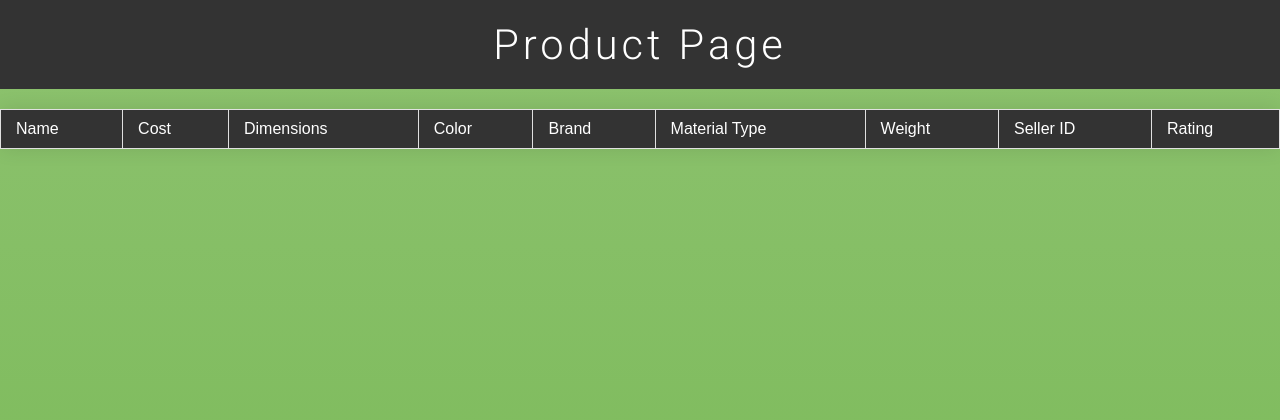
After one commit to viboppan/furnihub, a Flask app: template templates/product_page_table.html in a window 1280 px wide. The commit adds this page. Shown: the top 420 px of the page. Run offline with Flask 3, Linux system fonts and the light colour scheme; the template is opened without the code that fills it, so the values that code supplies are empty; parts of the project's set-up code (start-up, migrations or seed data) failed here and were passed over.

Commit message:
added product page

```diff
--- a/app.py
+++ b/app.py
@@ -1,6 +1,7 @@
 from flask import Flask, render_template
 
-from mnop.Customer import customer_endpoints
+from Collections.Customer import customer_endpoints
+from utils.mongo_setup import insert_sample_data
 
 app = Flask(__name__)
 app.register_blueprint(customer_endpoints)
@@ -12,4 +13,6 @@ def hello_world():  # put application's code here
 
 
 if __name__ == '__main__':
+    print("hiiiiiiiiiiiiiiiiiiiiiiiiiiiiiiiiiiiiiiiiiiiiiiiiiiiiiiiiiiiiiiiiiiiiiiiiiiiiii")
+    insert_sample_data()
     app.run(DEBUG=True)
--- a/static/style.css
+++ b/static/style.css
@@ -761,3 +761,149 @@ input.checkbox:checked:after {
     padding: 1em 0 0;
   }
 }
+/* styles.css */
+table {
+    width: 100%;
+    border-collapse: collapse;
+    margin-top: 20px;
+    font-family: 'Arial', sans-serif;
+    background-color: #f9f9f9;
+    border-radius: 5px;
+    box-shadow: 0 0 20px rgba(0, 0, 0, 0.1);
+}
+
+table, th, td {
+    border: 1px solid #e0e0e0;
+}
+
+th, td {
+    padding: 10px 15px;
+    text-align: left;
+    transition: all 0.3s;
+}
+
+th {
+    background-color: #333;
+    color: white;
+}
+
+tr:nth-child(even) {
+    background-color: #f2f2f2;
+}
+
+tr:hover {
+    background-color: #ddd;
+}
+
+/* Stylish hover effect */
+tr:hover td {
+    color: #333;
+}
+
+/* Button styling for action buttons, if any */
+.button {
+    display: inline-block;
+    padding: 8px 16px;
+    background-color: #333;
+    color: white;
+    border: none;
+    border-radius: 5px;
+    cursor: pointer;
+}
+
+.button:hover {
+    background-color: #555;
+}
+
+/* styles.css */
+body {
+    font-family: Arial, sans-serif;
+    background-color: #f7f7f7;
+    margin: 0;
+    padding: 0;
+}
+
+h1 {
+    text-align: center;
+    background-color: #333;
+    color: white;
+    padding: 20px;
+    margin: 0;
+}
+
+.product-list {
+    display: flex;
+    flex-wrap: wrap;
+    justify-content: center;
+    gap: 20px;
+    padding: 20px;
+    background-color: #fff;
+}
+
+.product {
+    border: 1px solid #e0e0e0;
+    border-radius: 5px;
+    box-shadow: 0 0 10px rgba(0, 0, 0, 0.1);
+    padding: 20px;
+    width: 300px;
+    background-color: #fff;
+}
+
+.product img {
+    max-width: 100%;
+    height: auto;
+}
+
+.product h2 {
+    font-size: 1.5rem;
+    margin: 10px 0;
+}
+
+.product p {
+    font-size: 1rem;
+    color: #555;
+}
+
+.product button.add-to-cart {
+    display: block;
+    width: 100%;
+    padding: 10px;
+    background-color: #007bff;
+    color: white;
+    border: none;
+    border-radius: 5px;
+    cursor: pointer;
+    transition: background-color 0.3s;
+}
+
+.product button.add-to-cart:hover {
+    background-color: #0056b3;
+}
+
+.shopping-cart {
+    background-color: #fff;
+    border: 1px solid #e0e0e0;
+    border-radius: 5px;
+    padding: 20px;
+    margin-top: 20px;
+}
+
+.shopping-cart h2 {
+    font-size: 1.5rem;
+}
+
+#cart-items {
+    list-style: none;
+    padding: 0;
+}
+
+#cart-items li {
+    font-size: 1rem;
+    margin: 10px 0;
+}
+
+#cart-total {
+    font-size: 1.2rem;
+    font-weight: bold;
+    color: #007bff;
+}
--- a/templates/login.html
+++ b/templates/login.html
@@ -1,6 +1,7 @@
 <!DOCTYPE html>
 <html>
 <head>
+    <script src="https://ajax.googleapis.com/ajax/libs/jquery/3.7.1/jquery.min.js"></script>
     <meta charset="UTF-8">
     <title>Login and Registration</title>
     <!-- Include Bootstrap CSS -->
--- /dev/null
+++ b/templates/product_page_table.html
@@ -0,0 +1,39 @@
+<!DOCTYPE html>
+<html>
+<head>
+    <title>Product Page</title>
+        <link href="../static/style.css" rel="stylesheet" type="text/css" media="all" />
+    <!-- //Custom Theme files -->
+    <!-- web font -->
+    <link href="//fonts.googleapis.com/css?family=Roboto:300,300i,400,400i,700,700i" rel="stylesheet">
+</head>
+<body>
+    <h1>Product Page</h1>
+    <table>
+        <tr>
+            <th>Name</th>
+            <th>Cost</th>
+            <th>Dimensions</th>
+            <th>Color</th>
+            <th>Brand</th>
+            <th>Material Type</th>
+            <th>Weight</th>
+            <th>Seller ID</th>
+            <th>Rating</th>
+        </tr>
+        {% for product in products %}
+        <tr>
+            <td>{{ product.name }}</td>
+            <td>{{ product.cost }}</td>
+            <td>{{ product.dimensions }}</td>
+            <td>{{ product.color }}</td>
+            <td>{{ product.brand }}</td>
+            <td>{{ product.material_type }}</td>
+            <td>{{ product.weight }}</td>
+            <td>{{ product.seller_id }}</td>
+            <td>{{ product.rating }}</td>
+        </tr>
+        {% endfor %}
+    </table>
+</body>
+</html>
```
Also changed, not shown: Collections/Customer.py (renamed from mnop/Customer.py, +28 -3 lines), static/script.js (added, +65 -0 lines), templates/product_page.html (added, +41 -0 lines), utils/Connect.py (deleted, +0 -30 lines), utils/mongo_setup.py (added, +55 -0 lines), 1 other file.
